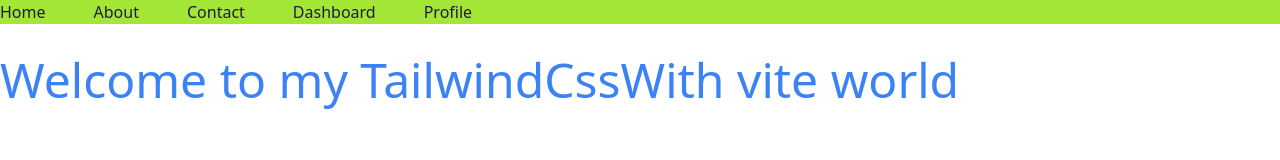
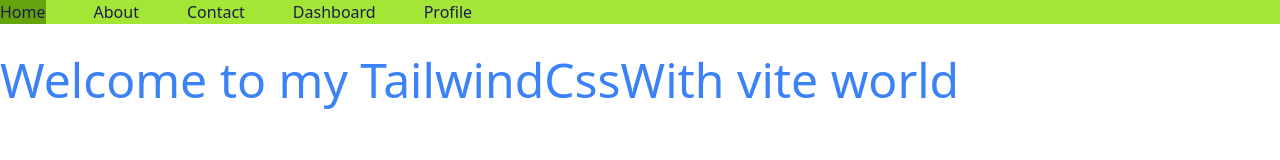
Before and after one commit to Shahinur04/TailwindReact, a React (Vite) app: page / in a window 1280 px wide. Shown: the top 160 px of the page. Built offline with nearby package versions, Linux system fonts and the light colour scheme.

Commit message:
update navebar

```diff
--- a/src/Components/Link/Link.jsx
+++ b/src/Components/Link/Link.jsx
@@ -2,7 +2,7 @@
 
 const Link = ({route}) => {
     return (
-        <li className='mr-12'>
+        <li className='mr-12 hover:bg-lime-600'>
            <a href={route.path}>{route.name}</a>
         </li>
     );
```
